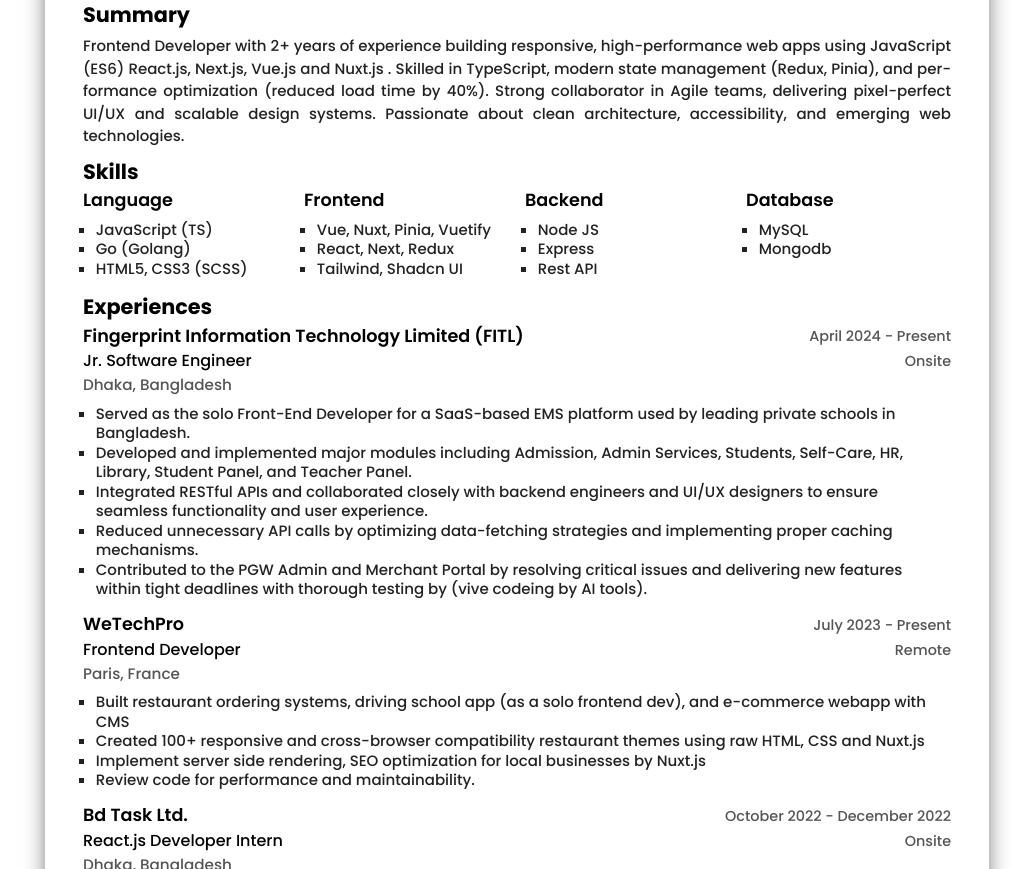
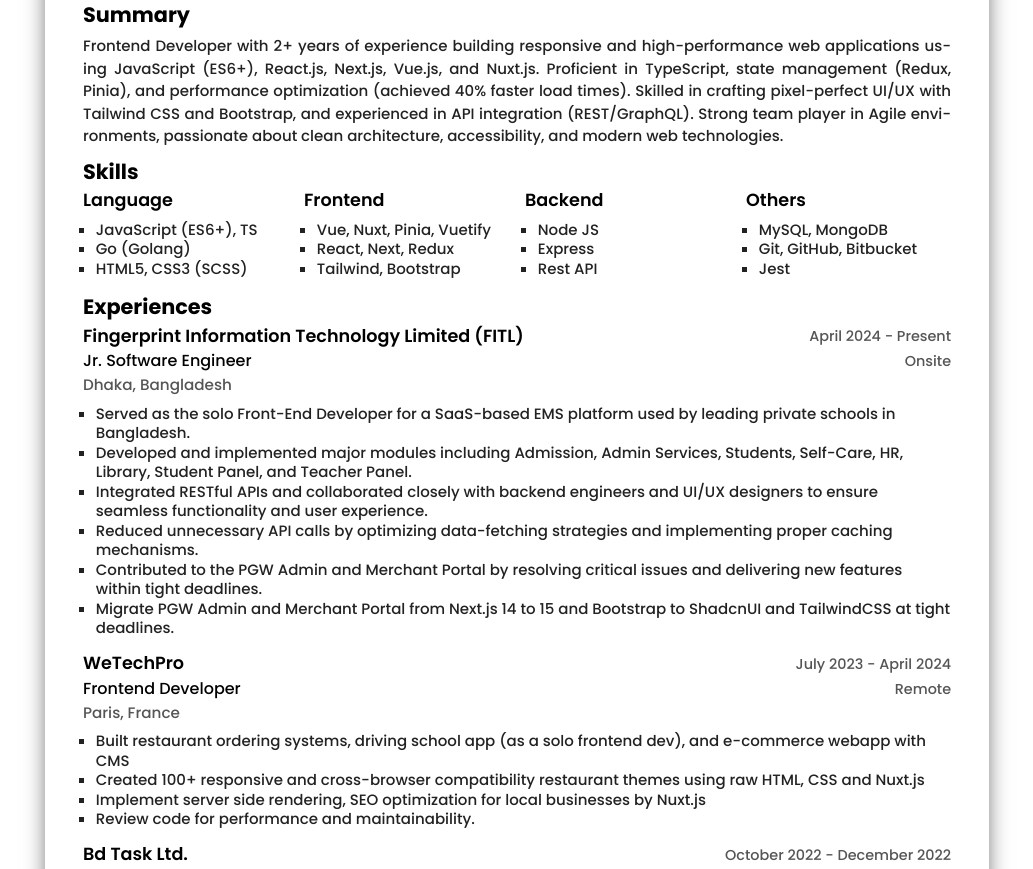
Before and after one commit to nomanscodes/noman-resume, a plain HTML site: page index.html in a window 1280 px wide. Shown: the part 192-1061 px from the top of the page, without its empty margins (123-1156 px from the left). Drawn offline with Linux system fonts and the light colour scheme.

Commit message:
frontend/riseup-labs-finals

```diff
--- a/index.html
+++ b/index.html
@@ -20,7 +20,7 @@
     <header class="noman__header">
       <div class="noman__header__content">
         <h1>Md Noman Hossain</h1>
-        <h2>Front-End Developer (Web Development)</h2>
+        <h2>Front-End Developer</h2>
 
         <div class="noman__header__content__grid">
           <!-- location -->
@@ -91,12 +91,11 @@
     <section class="noman__about">
       <h2>Summary</h2>
       <p class="justify">
-        Frontend Developer with 2+ years of experience building responsive, high-performance web apps using
-        JavaScript (ES6) React.js,
-        Next.js, Vue.js and Nuxt.js . Skilled in TypeScript, modern state management (Redux, Pinia), and performance
-        optimization (reduced load time by 40%). Strong collaborator in Agile teams, delivering pixel-perfect UI/UX and
-        scalable
-        design systems. Passionate about clean architecture, accessibility, and emerging web technologies.
+        Frontend Developer with 2+ years of experience building responsive and high-performance web applications using
+        JavaScript (ES6+), React.js, Next.js, Vue.js, and Nuxt.js. Proficient in TypeScript, state management (Redux,
+        Pinia), and performance optimization (achieved 40% faster load times). Skilled in crafting pixel-perfect UI/UX
+        with Tailwind CSS and Bootstrap, and experienced in API integration (REST/GraphQL). Strong team player in Agile
+        environments, passionate about clean architecture, accessibility, and modern web technologies.
       </p>
     </section>
 
@@ -106,7 +105,7 @@
         <div class="noman__skills__grid__item">
           <h3>Language</h3>
           <ul>
-            <li class="justify">JavaScript (TS)</li>
+            <li class="justify">JavaScript (ES6+), TS</li>
             <li class="justify">Go (Golang)</li>
             <li class="justify">HTML5, CSS3 (SCSS)</li>
           </ul>
@@ -117,7 +116,7 @@
           <ul>
             <li class="justify">Vue, Nuxt, Pinia, Vuetify</li>
             <li class="justify">React, Next, Redux</li>
-            <li class="justify">Tailwind, Shadcn UI</li>
+            <li class="justify">Tailwind, Bootstrap</li>
           </ul>
         </div>
 
@@ -131,10 +130,11 @@
         </div>
 
         <div class="noman__skills__grid__item">
-          <h3>Database</h3>
+          <h3>Others</h3>
           <ul>
-            <li class="justify">MySQL</li>
-            <li>Mongodb</li>
+            <li class="justify">MySQL, MongoDB</li>
+            <li>Git, GitHub, Bitbucket</li>
+            <li>Jest</li>
           </ul>
         </div>
 
@@ -171,13 +171,17 @@
             <li>
               Contributed to the PGW Admin and Merchant Portal by resolving critical issues and delivering new features
               within
-              tight deadlines with thorough testing by (vive codeing by AI tools).
+              tight deadlines.
+            </li>
+            <li>
+              Migrate PGW Admin and Merchant Portal from Next.js 14 to 15 and Bootstrap to ShadcnUI and TailwindCSS at
+              tight deadlines.
             </li>
           </ul>
 
         </div>
         <div class="noman__experiences__grid__item">
-          <h3>WeTechPro <span>July 2023 - Present</span></h3>
+          <h3>WeTechPro <span>July 2023 - April 2024</span></h3>
           <h4>Frontend Developer <span>Remote</span></h4>
           <h5>Paris, France</h5>
           <ul>
@@ -233,7 +237,7 @@
       </div>
 
     </section>
-
+    <!--
     <section class="noman__language">
       <h2>Languages</h2>
       <div class="noman__row">
@@ -247,7 +251,7 @@
           <h4>Professional Proficiency</h4>
         </div>
       </div>
-    </section>
+    </section> -->
   </article>
 </body>
 
```
